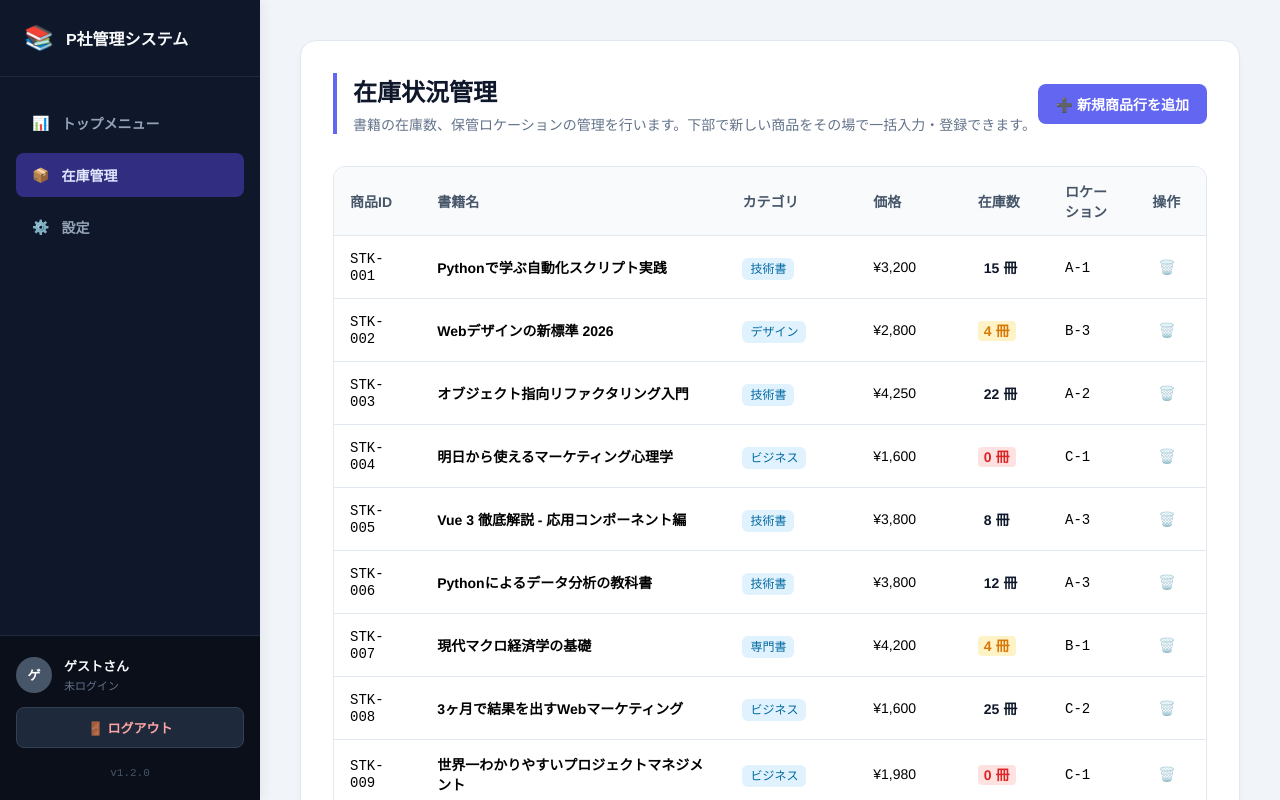
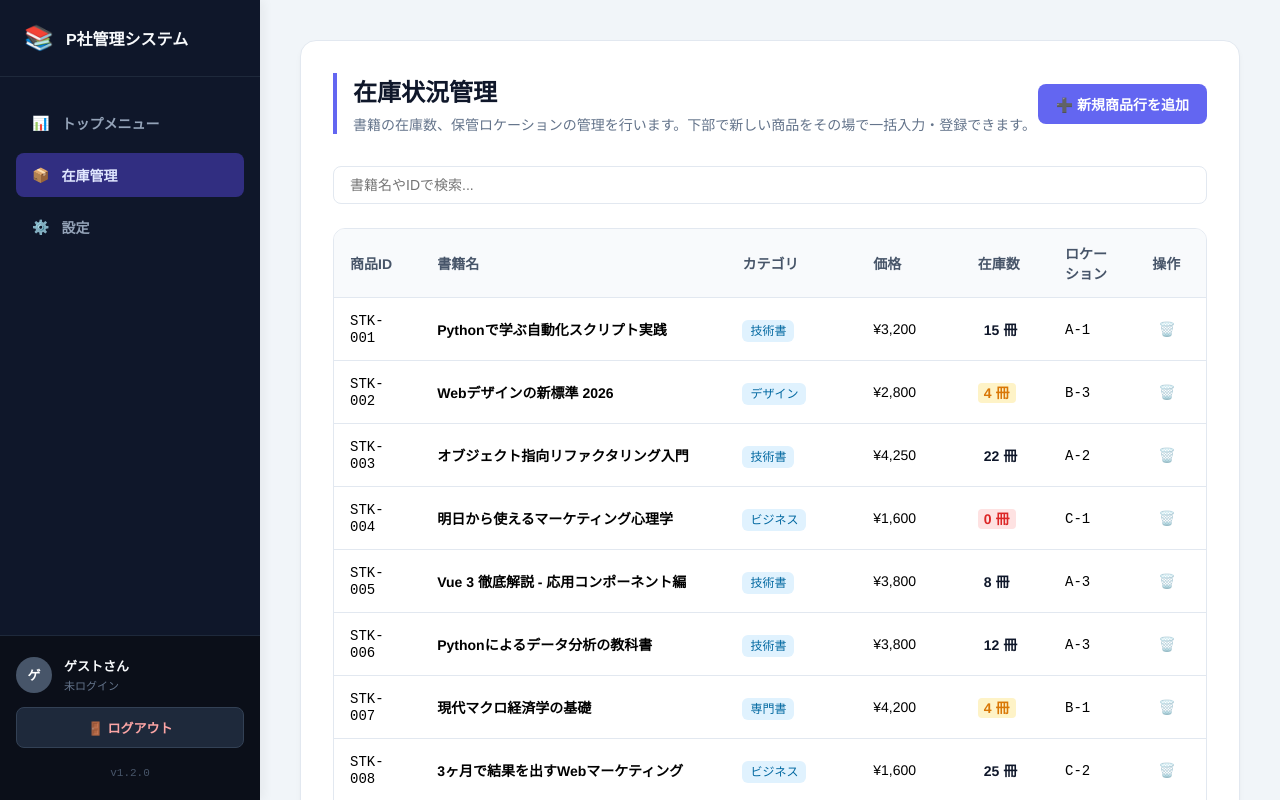
Before and after one commit to hninwaiwaitun/p-books-test-mock, a Vue app: page /stock in a window 1280 px wide. Shown: the top 800 px of the page. Built offline with nearby package versions, Linux system fonts and the light colour scheme.

Commit message:
【タスクNo.8】検索機能の実装

```diff
--- a/src/pages/Stock/index.vue
+++ b/src/pages/Stock/index.vue
@@ -16,6 +16,17 @@
               {{ isSaving ? '保存中...' : '💾 入力した行を保存する' }}
             </button>
           </div>
+        </div>
+
+        <!-- 検索バー: v-modelでsearchQueryをバインド。入力時にページを1に戻す -->
+        <div class="search-bar">
+          <input
+            type="text"
+            v-model="searchQuery"
+            @input="currentPage = 1"
+            placeholder="書籍名やIDで検索..."
+            class="input-search"
+          />
         </div>
 
         <table class="stock-table">
@@ -48,7 +59,7 @@
               </td>
             </tr>
 
-          <tr v-for="(row, index) in newRows" :key="index" class="new-input-row">
+            <tr v-for="(row, index) in newRows" :key="index" class="new-input-row">
               <td class="text-new-label">NEW</td>
               <td>
                 <input type="text" v-model="row.title" placeholder="新しい書籍名を入力..." class="table-input"
@@ -60,7 +71,7 @@
                   <option v-for="cat in categories" :key="cat" :value="cat">{{ cat }}</option>
                   <option value="__NEW__">➕ 新しいカテゴリを追加...</option>
                 </select>
-              <input type="text" v-if="row.categoryInfo.name === '__NEW__' || row.categoryInfo.isCustom"
+                <input type="text" v-if="row.categoryInfo.name === '__NEW__' || row.categoryInfo.isCustom"
                   v-model="row.categoryInfo.customName" placeholder="新カテゴリ名..." class="table-input custom-cat-input"
                   :disabled="isSaving" />
               </td>
@@ -85,7 +96,8 @@
         <div v-if="isLoading" class="loading-state">
           データを読み込んでいます...
         </div>
-        <div v-else-if="stocks.length === 0" class="loading-state">
+        <!-- 全件空、または検索結果が0件の時の判定を filteredStocks に変更 -->
+        <div v-else-if="filteredStocks.length === 0" class="loading-state">
           表示できる在庫データがありません。
         </div>
 
@@ -122,6 +134,9 @@ import { api } from '../../api';
 const stocks = ref([]);
 const categories = ref([]);
 const newRows = ref([]);
+
+// 検索クエリ用の状態を追加
+const searchQuery = ref('');
 
 const currentPage = ref(1);
 const itemsPerPage = 10;
@@ -228,23 +243,47 @@ const saveNewStocks = async () => {
   }
 };
 
-const totalPages = computed(() => Math.ceil(stocks.value.length / itemsPerPage));
+/**
+ *  書籍名とIDでフィルタリングする算出プロパティ
+ */
+const filteredStocks = computed(() => {
+  const query = searchQuery.value.trim().toLowerCase();
+  if (!query) return stocks.value;
+
+  return stocks.value.filter(stock => {
+    const matchTitle = stock.title ? stock.title.toLowerCase().includes(query) : false;
+    // IDは数値の場合を考慮して String() で型変換したのち検証
+    const matchId = stock.id ? String(stock.id).toLowerCase().includes(query) : false;
+    return matchTitle || matchId;
+  });
+});
+
+/**
+ *  フィルタリングされた結果を元に、総ページ数を算出
+ */
+const totalPages = computed(() => Math.ceil(filteredStocks.value.length / itemsPerPage));
+
+/**
+ *  フィルタリングされた結果から、現在のページのデータのみを切り出し
+ */
 const paginatedStocks = computed(() => {
   const start = (currentPage.value - 1) * itemsPerPage;
-  return stocks.value.slice(start, start + itemsPerPage);
+  return filteredStocks.value.slice(start, start + itemsPerPage);
 });
 
 const deleteStock = (id) => {
   if (confirm(SYSTEM_MESSAGES.STOCK.DELETE_CONFIRM(id))) {
     stocks.value = stocks.value.filter(s => s.id !== id);
     if (currentPage.value > totalPages.value) {
-      currentPage.value = totalPages.value;
+      currentPage.value = Math.max(1, totalPages.value);
     }
   }
 };
 </script>
 
 <style lang="scss" scoped>
+.search-bar { display: flex; gap: 16px; margin-bottom: 24px; }
+.input-search { padding: 10px 16px; border: 1px solid #e2e8f0; border-radius: 8px; font-size: 14px; outline: none; flex: 1;}
 .stock-page-layout { display: flex; min-height: 100vh; background-color: #f1f5f9; }
 .main-content { flex: 1; padding: 40px; }
 .stock-container { background: #ffffff; padding: 32px; border-radius: 16px; box-shadow: 0 4px 6px -1px rgba(0, 0, 0, 0.05); border: 1px solid #e2e8f0; }
```
